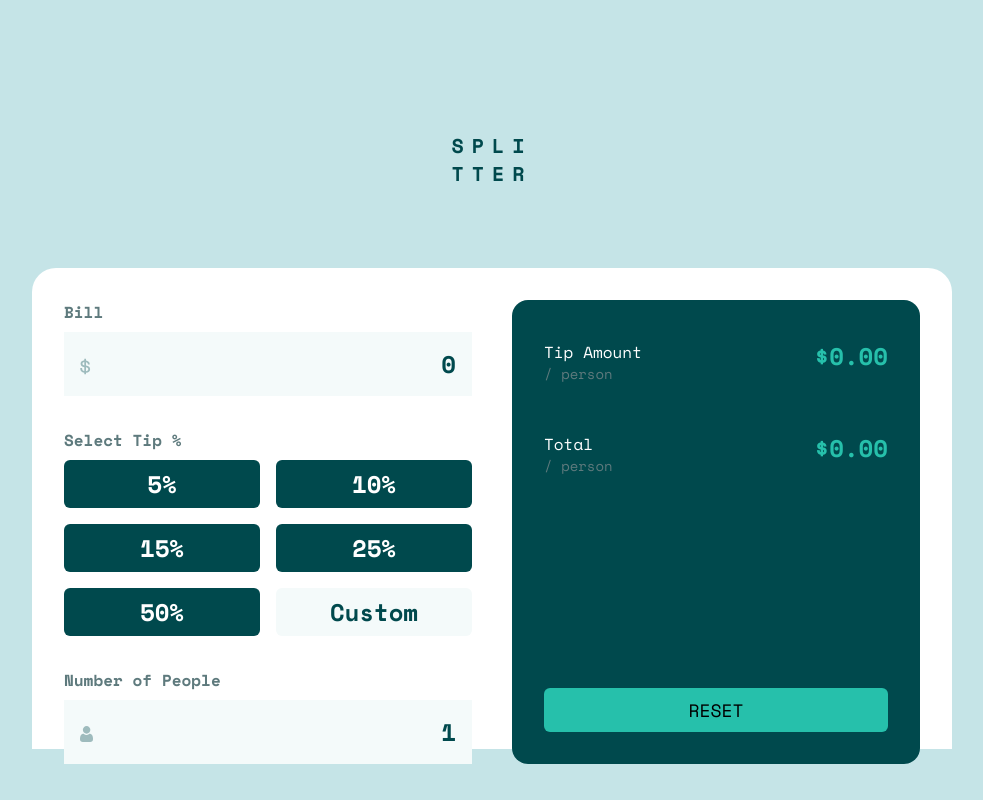
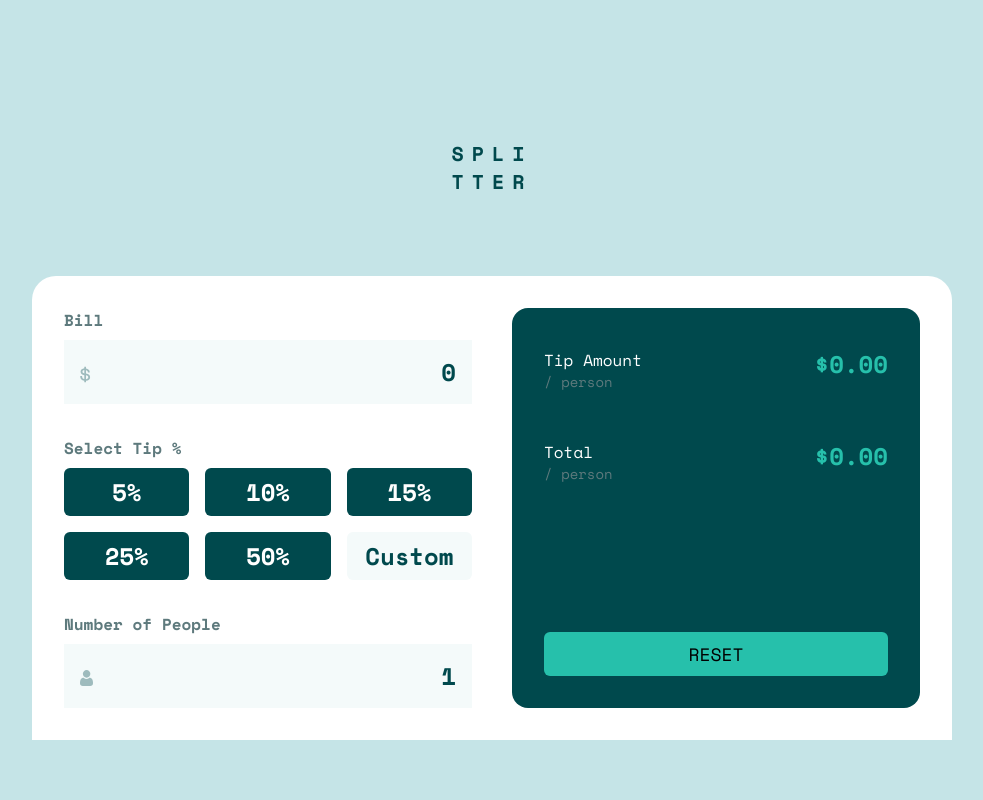
Before and after one commit to mdubelbeis/tip-calculator, a React (Create React App) app: page / in a window 1280 px wide. Shown: the whole page, without its empty margins (148-1131 px from the left). Built offline with nearby package versions, Linux system fonts and the light colour scheme.

Commit message:
set default values

```diff
--- a/src/components/TipPercentage.js
+++ b/src/components/TipPercentage.js
@@ -6,7 +6,7 @@ const TipPercentage = () => {
       <h3 className="text-dark-grayish-cyan font-semibold">
         Select Tip %
       </h3>
-      <div className="mt-2 grid grid-cols-2 gap-4 text-center">
+      <div className="mt-2 grid grid-cols-2 gap-4 text-center xl:grid-cols-3">
         <PercentageButton amount={5} />
         <PercentageButton amount={10} />
         <PercentageButton amount={15} />
```
